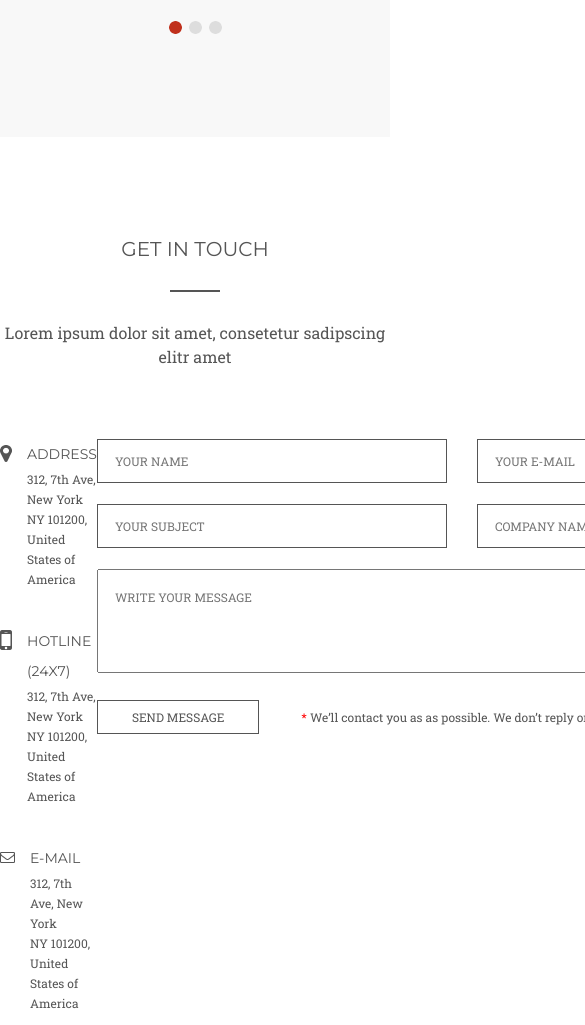
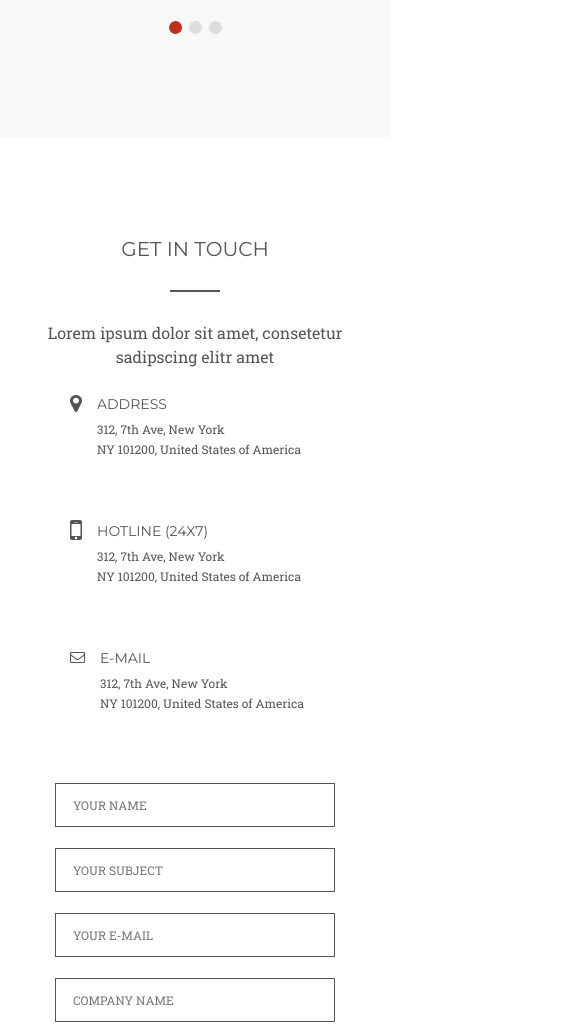
Before and after one commit to AqshinNadirov/StartUp_psd, a plain HTML site: page index.html in a window 390 px wide. Shown: the part 6160-7185 px from the top of the page, 585 px wide, since content can reach past the window. Drawn offline with nearby package versions, Linux system fonts and the light colour scheme.

Commit message:
responsive contact section ready

```diff
--- a/index.html
+++ b/index.html
@@ -27,7 +27,7 @@
                                     <a href="#works">works</a>
                                     <a href="#doyou">blog</a>
                                     <a href="#clients">clients</a>
-                                    <a href="#">contact</a>
+                                    <a href="#contact">contact</a>
                                 </div>
                             </div>
                         </div>
@@ -249,7 +249,7 @@
     </section>
 
 
-    <section class="contact">
+    <section class="contact" id="contact">
         <div class="container">
             <div class="contact__adress">
                 <div class="title__wrapper">
@@ -259,6 +259,7 @@
 
                 <div class="contact__body_wrapper">
                     <div class="contact__adress_wrapper">
+                        <div class="contact__wrapper__column">
                             <div class="contact__1">
                                 <div class="contact__img">
                                     <img src="icon/map.png" alt="">
@@ -289,21 +290,22 @@
                                 </div>
                             </div>
                         </div>
+                    </div>
 
                     <div class="contact__input">
                         <div class="contact__input_wrapper">
                             <div class="input__1">
-                                <div class="input"><input type="text" placeholder="YOUR NAME"></div>
-                                <div class="input"><input type="text" placeholder="Your subject"></div>
+                                <div class="input"><input type="text" placeholder="YOUR NAME"  tabindex="1"></div>
+                                <div class="input"><input type="text" placeholder="YOUR SUBJECT"  tabindex="3"></div>
                             </div>
                             <div class="input__2">
-                                <div class="input"><input type="email" placeholder="YOUR E-MAIL"></div>
-                                <div class="input"><input type="text" placeholder="COMPANY NAME"></div>
+                                <div class="input"><input type="email" placeholder="YOUR E-MAIL" tabindex="2"></div>
+                                <div class="input"><input type="text" placeholder="COMPANY NAME"  tabindex="4"></div>
                             </div>
                         </div>
 
                         <div class="textarea__wrapper"  id="textarea">
-                            <textarea name="UserText" cols="30" rows="5" placeholder="Write your message"></textarea>
+                            <textarea name="UserText" cols="30" rows="5" placeholder="WRITE YOUR MESSAGE"></textarea>
                         </div>
                         <div class="contact__button_wrapper">
                             <button class="button contact__button">Send message</button>
--- a/scss/_contact.scss
+++ b/scss/_contact.scss
@@ -1,5 +1,5 @@
 .contact{
-    padding: 100px 0;
+    padding: 100px 10px;
 }
 
 .contact__adress_wrapper{
@@ -48,6 +48,7 @@
 .contact__body_wrapper{
     display: flex;
     justify-content: space-between;
+    padding: 0 10px;
 }
 
 .contact__input_wrapper{
@@ -68,7 +69,6 @@
         letter-spacing: normal;
         line-height: 20px;
         text-align: left;
-        text-transform: uppercase;
         padding: 17px;
         border: 1px solid #555555;
         &:focus{
@@ -110,9 +110,10 @@
         padding: 17px;
         line-height: 20px;
         text-align: left;
-        text-transform: uppercase;
+        border: 1px solid #555555;
         &:focus{
             outline: none;
+            border: 1px solid #c0301c;
         }
         // width: 50%; Нужно установить Width: 50%; при адаптации
     }
--- a/scss/_media.scss
+++ b/scss/_media.scss
@@ -34,6 +34,60 @@
 
     .client__body{
         margin-top: 39px;
+    }
+
+    .contact{
+        .contact__body_wrapper{
+            flex-direction: column;
+        }
+        .contact__input_wrapper{
+            justify-content: center;
+        }
+        .textarea__wrapper{
+            display: flex;
+            justify-content: center;
+        }
+        .contact__wrapper__column{
+            display: flex;
+            justify-content: center;
+            // align-items: center;
+            flex-wrap: wrap;
+        }
+
+        .input__1{
+            input{
+                width: 280px;
+
+            }
+        }
+
+        .input__2{
+            input{
+                width: 280px;
+
+            }
+        }
+
+        #textarea{
+            textarea{
+                width: 590px;
+            }
+        }
+
+        .contact__button_wrapper{
+            display: flex;
+            flex-direction: column;
+            justify-content: center;
+            align-items: center;
+        }
+
+        .contact__wrapper__column{
+            margin-bottom: 50px;
+        }
+
+        .button__text{
+            margin-top: 10px;
+        }
     }
 }
 @media (max-width: 767px){
@@ -103,6 +157,15 @@
         font-size: 15px;
     }
 
+}
+
+.contact__input_wrapper{
+    justify-content: center;
+    flex-direction: column;
+    align-items: center;
+    .input__1{
+        margin-right: 0;
+    }
 }
 }
 
@@ -205,4 +268,26 @@
         }
     }
 
+
+    // Contact
+    .contact{
+        #textarea{
+            textarea{
+                width: 280px;
+            }
+        }
+        .contact__subtitle{
+            margin-bottom: 20px;
+        }
+        .about_subtitle{
+            margin-bottom: 20px;
+        }
+
+        .button__text{
+            margin-left: 0;
+        }
+    }
+
+
+
 }
```
Also changed, not shown: css/style.css. Lines whose indentation alone changed are shown as unchanged.
